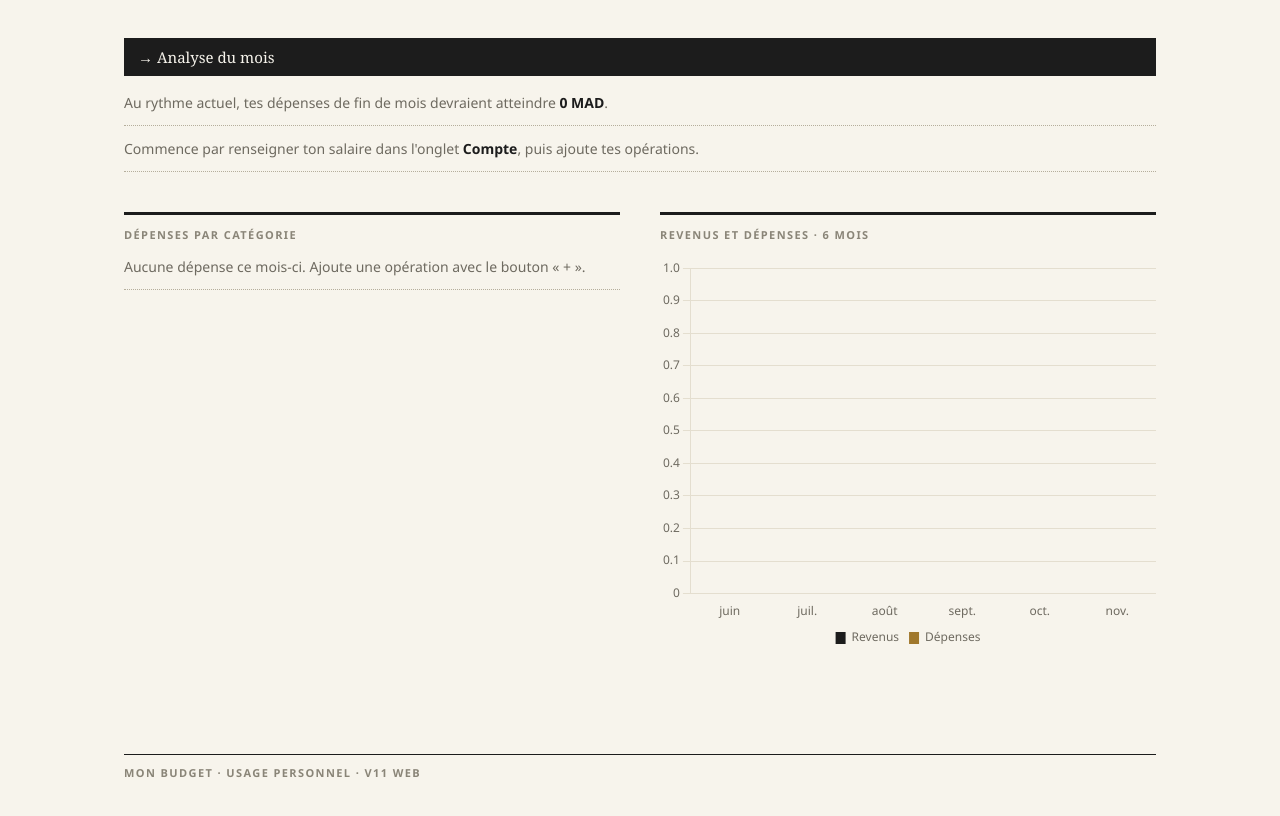
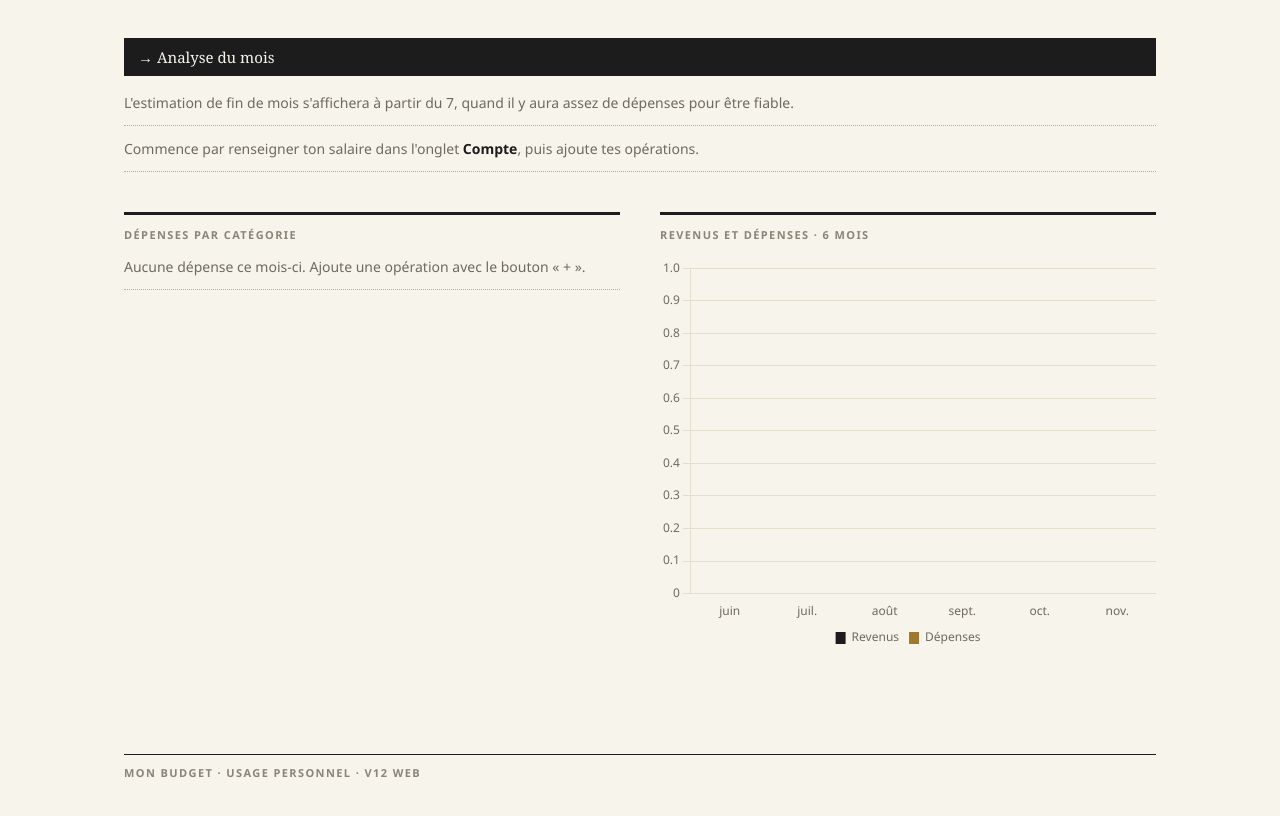
Before and after one commit to HMSKSLOW/m-budget, a plain HTML site: page index.html in a window 1280 px wide. Shown: the part 414-1230 px from the top of the page. Drawn offline with nearby package versions, Linux system fonts and the light colour scheme.

Commit message:
Solde estimé avec salaire et charges fixes, analyse plus juste
Co-Authored-By: Claude Opus 5.5 <noreply@anthropic.com>
Claude-Session: https://claude.ai/code/session_0188kTzBQWqYXa5RwRdM6oq4

```diff
--- a/index.html
+++ b/index.html
@@ -116,11 +116,11 @@ body.on-tx #fab{display:none}
 <label class="lab">Durée (années)<input type="number" id="py" value="5"></label><label class="lab">Objectif<input type="number" id="po" placeholder="ex. 100000"></label></form>
 <div class="kpis" id="pk"></div><div class="block"><div class="lab">Évolution du capital</div><canvas id="c3" height="150"></canvas></div></section>
 
-<section id="set"><h2>Compte</h2><p class="intro">Ton salaire et ton solde de départ servent de base à tous les calculs.</p>
+<section id="set"><h2>Compte</h2><p class="intro">Ton salaire et ton solde de départ servent de base à tous les calculs. Le solde estimé = solde de départ + (salaire − charges fixes) pour chaque mois depuis ton début + tes opérations. N'ajoute donc pas ton salaire en plus comme opération.</p>
 <form id="fst"><label class="lab">Salaire mensuel<input type="number" id="ss"></label><label class="lab">Solde bancaire initial<input type="number" id="sb"></label><label class="lab">Devise<input id="sd" style="min-width:80px"></label><button class="btn" type="button" id="bst">Enregistrer</button></form>
 <div class="band">→  Sauvegarde</div><div class="note">Tes données restent dans ce navigateur. Exporte-les régulièrement pour garder une copie.</div>
 <div style="display:flex;gap:12px;margin-top:18px"><button class="btn ghost" id="exp">Exporter</button><label class="btn ghost">Importer<input type="file" id="imp" hidden></label></div></section>
-<footer class="lab">Mon Budget · Usage personnel · v11 web</footer>
+<footer class="lab">Mon Budget · Usage personnel · v12 web</footer>
 <button id="fab" type="button" aria-label="Ajouter une dépense">+</button>
 </div>
 <div id="msg" style="position:fixed;left:12px;right:12px;bottom:calc(12px + env(safe-area-inset-bottom));z-index:99;display:none;padding:12px 14px;font:14px 'Segoe UI',system-ui;color:#F7F4EC;background:#1C1C1C"></div>
@@ -150,11 +150,12 @@ function month(m){const t=D.tx.filter(x=>mk(x.d)===m),on=m>=(D.start||now),fx=on
  return{rev:t.filter(x=>x.t=='rev').reduce((s,x)=>s+ +x.a,0)+(on?+D.sal:0),dep:t.filter(x=>x.t=='dep').reduce((s,x)=>s+ +x.a,0)+fx,t}}
 const spentCat=c=>D.tx.filter(x=>mk(x.d)===now&&x.t=='dep'&&x.c==c).reduce((s,x)=>s+ +x.a,0)+D.fix.filter(x=>x.c==c).reduce((s,x)=>s+ +x.a,0);
 let ch={};function chart(id,cfg){if(!window.Chart)return;ch[id]&&ch[id].destroy();ch[id]=new Chart($(id),cfg)}
+const nbM=()=>{const[a,b]=(D.start||now).split('-').map(Number),[c,d]=now.split('-').map(Number);return Math.max(1,(c-a)*12+(d-b)+1)};
 const kp=(l,v,c='')=>`<div class="kpi"><div class="lab">${l}</div><div class="v ${c}">${v}</div></div>`;
 function render(){
  $('subt').textContent=`${MOIS} · MONTANTS EN ${D.cur.toUpperCase()}`;
  const opts=D.cats.map(c=>`<option>${esc(c.n)}</option>`).join('');$('tc').innerHTML=opts;$('fc').innerHTML=opts;
- const m=month(now),bal=+D.bank+D.tx.reduce((s,x)=>s+(x.t=='rev'?+x.a:-x.a),0),sv=m.rev-m.dep,rate=m.rev?sv/m.rev*100:0;
+ const m=month(now),bal=+D.bank+D.tx.reduce((s,x)=>s+(x.t=='rev'?+x.a:-x.a),0)+nbM()*(+D.sal-D.fix.reduce((s,x)=>s+ +x.a,0)),sv=m.rev-m.dep,rate=m.rev?sv/m.rev*100:0;
  $('kpi').innerHTML=kp('Solde estimé',f(bal),bal<0?'neg':'')+kp('Revenus',f(m.rev))+kp('Dépenses',f(m.dep),'oc')+kp(`Épargne · ${rate.toFixed(0)} %`,f(sv),sv<0?'neg':'pos');
  const cs=D.cats.map(c=>[c.n,spentCat(c.n)]).filter(c=>c[1]>0);$('c1').style.display=cs.length?'':'none';$('c1e').style.display=cs.length?'none':'';
  chart('c1',{type:'doughnut',data:{labels:cs.map(c=>c[0]),datasets:[{data:cs.map(c=>c[1]),backgroundColor:PAL,borderColor:'#F7F4EC',borderWidth:3}]},options:{cutout:'70%',plugins:{legend:{position:'bottom',labels:{boxWidth:10}}}}});
@@ -162,9 +163,9 @@ function render(){
  chart('c2',{type:'bar',data:{labels:ms.map(x=>new Date(+x.slice(0,4),+x.slice(5)-1,1).toLocaleDateString('fr-FR',{month:'short'})),datasets:[{label:'Revenus',data:ms.map(x=>month(x).rev),backgroundColor:'#1C1C1C'},{label:'Dépenses',data:ms.map(x=>month(x).dep),backgroundColor:'#A0782C'}]},options:{plugins:{legend:{position:'bottom',labels:{boxWidth:10}}},scales:{x:{grid:{display:false}}}}});
  const tips=[],day=new Date().getDate(),dim=new Date(new Date().getFullYear(),new Date().getMonth()+1,0).getDate();
  const varDep=m.t.filter(x=>x.t=='dep').reduce((s,x)=>s+ +x.a,0),fxT=D.fix.reduce((s,x)=>s+ +x.a,0);
- tips.push(`Au rythme actuel, tes dépenses de fin de mois devraient atteindre <b>${f(fxT+varDep/day*dim)}</b>.`);
+ if(day>=7)tips.push(`Estimation : au rythme actuel, tes dépenses de fin de mois devraient atteindre <b>${f(fxT+varDep/day*dim)}</b>.`);else tips.push(`L'estimation de fin de mois s'affichera à partir du 7, quand il y aura assez de dépenses pour être fiable.`);
  if(m.rev)tips.push(rate>=20?`Taux d'épargne de <b class="pos">${rate.toFixed(0)} %</b> : au-dessus de l'objectif courant de 20 %.`:`Taux d'épargne de <b class="neg">${rate.toFixed(0)} %</b>. Pour atteindre 20 %, il faudrait mettre de côté <b>${f(m.rev*.2)}</b> par mois.`);
- D.cats.forEach(c=>{const s=spentCat(c.n);if(c.b>0&&s>c.b)tips.push(`<b>${esc(c.n)}</b> : budget dépassé de <b class="neg">${f(s-c.b)}</b>.`);else if(c.b>0&&s>c.b*.8)tips.push(`<b>${esc(c.n)}</b> : <b class="oc">${(s/c.b*100).toFixed(0)} %</b> du budget déjà utilisé.`)});
+ D.cats.forEach(c=>{const s=spentCat(c.n);if(!D.tx.some(x=>mk(x.d)===now&&x.t=='dep'&&x.c==c.n))return;if(c.b>0&&s>c.b)tips.push(`<b>${esc(c.n)}</b> : budget dépassé de <b class="neg">${f(s-c.b)}</b>.`);else if(c.b>0&&s>c.b*.8)tips.push(`<b>${esc(c.n)}</b> : <b class="oc">${(s/c.b*100).toFixed(0)} %</b> du budget déjà utilisé.`)});
  if(m.rev&&fxT/m.rev>.5)tips.push(`Les charges fixes représentent <b class="oc">${(fxT/m.rev*100).toFixed(0)} %</b> de tes revenus.`);
  if(!m.rev&&!D.tx.length)tips.push(`Commence par renseigner ton salaire dans l'onglet <b>Compte</b>, puis ajoute tes opérations.`);
  $('tips').innerHTML=tips.map(t=>`<div class="note">${t}</div>`).join('');
```
